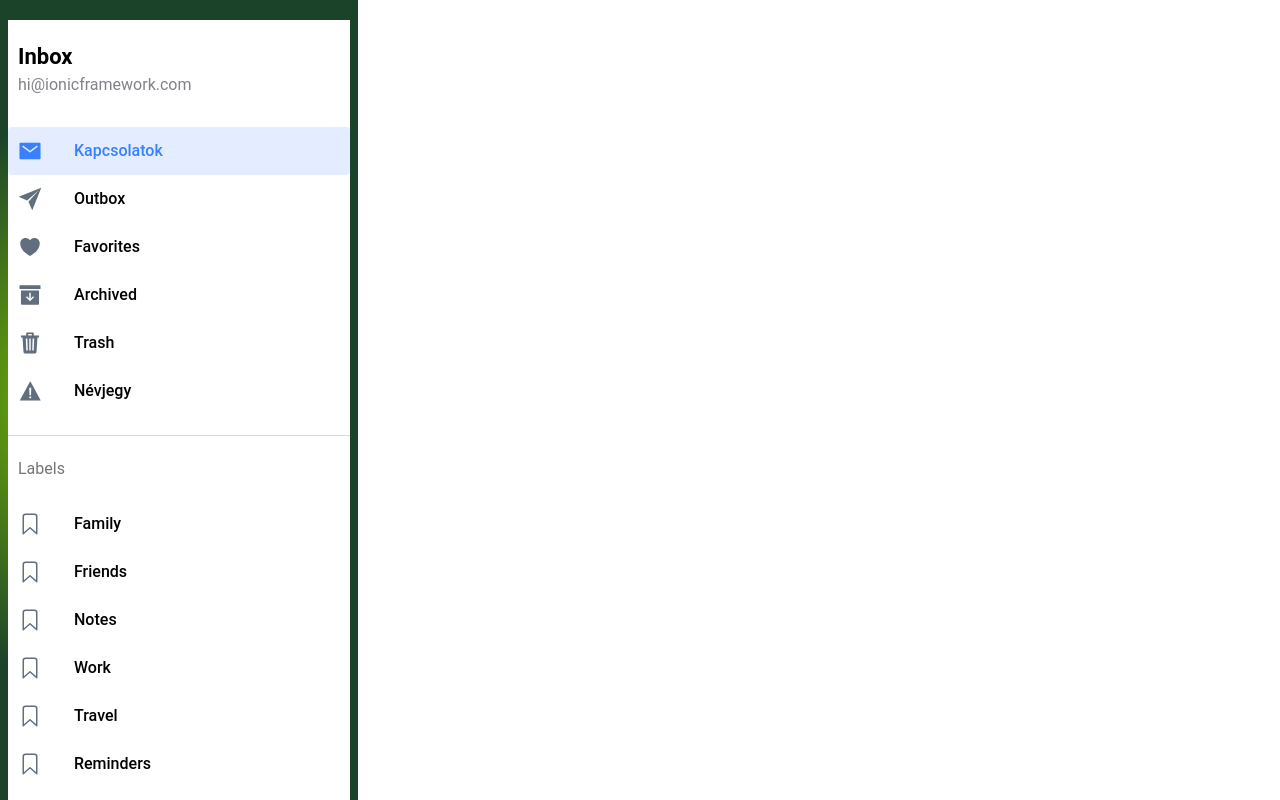
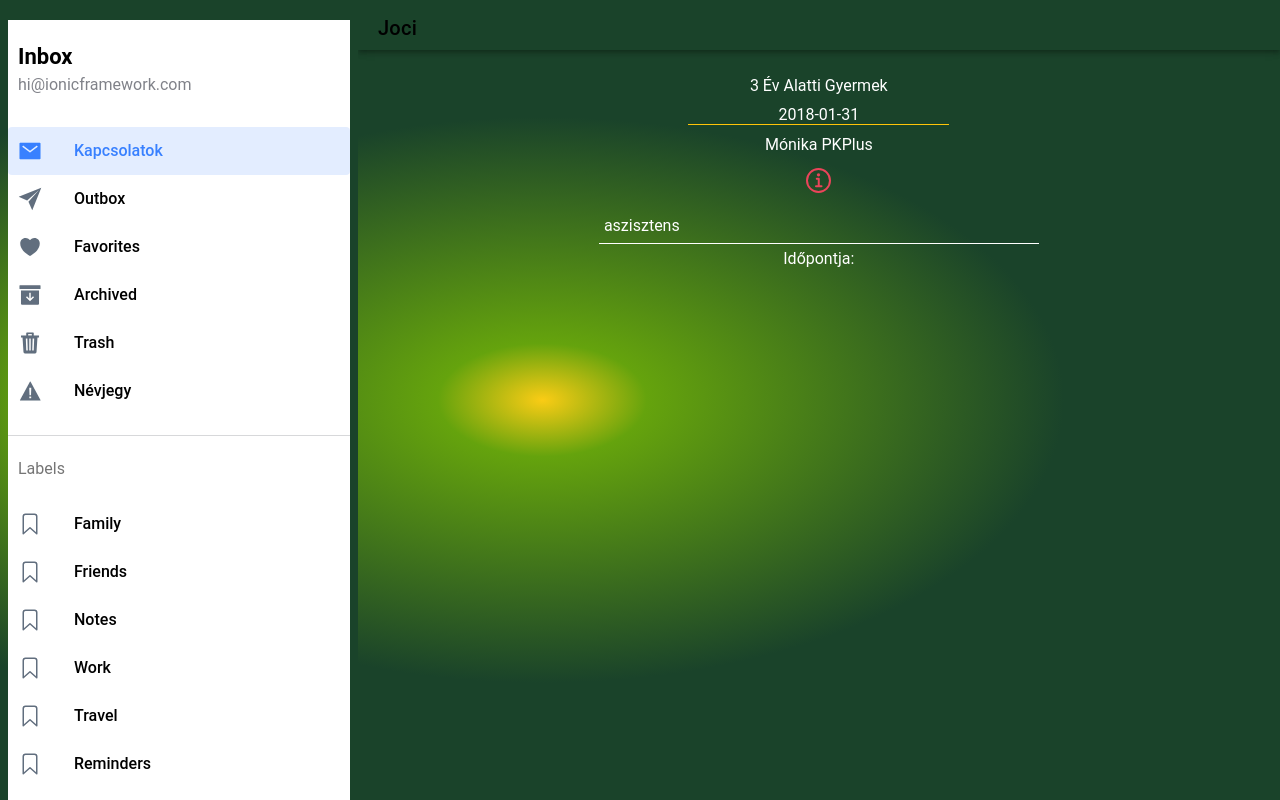
Before and after one commit to szemurkaloz/Idopont-kero, a React (Vite) app: page /page/doktorlistapage in a window 1280 px wide. Built offline with nearby package versions, Linux system fonts and the light colour scheme.

Commit message:
jó a menü

```diff
--- a/src/App.tsx
+++ b/src/App.tsx
@@ -27,6 +27,8 @@ import "@ionic/react/css/display.css";
 
 /* Theme variables */
 import "./theme/variables.css";
+import DoktorListaPage from "./pages/DoktorListaPage";
+import AdatlapPage from "./pages/AdatlapPage";
 
 setupIonicReact();
 
@@ -38,10 +40,16 @@ const App: React.FC = () => {
           <Menu />
           <IonRouterOutlet id="main">
             <Route path="/" exact={true}>
-              <Redirect to="/folder/Inbox" />
+              <Redirect to="/page/doktorlistapage" />
             </Route>
-            <Route path="/folder/:name" exact={true}>
+            <Route path="/page/:name" exact={true}>
               <Page />
+            </Route>
+            <Route path="/page/doktorlistapage" exact={true}>
+              <DoktorListaPage />
+            </Route>
+            <Route path="/page/adatlappage" exact={true}>
+              <AdatlapPage />
             </Route>
           </IonRouterOutlet>
         </IonSplitPane>
```
